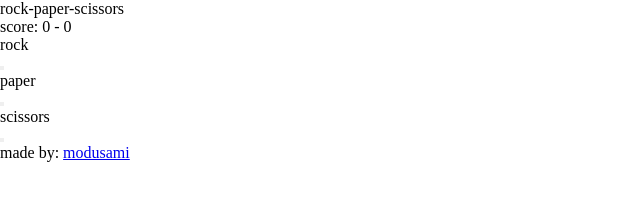
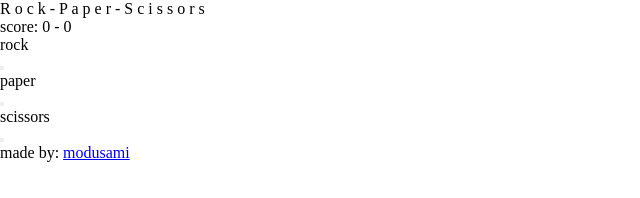
Before and after one commit to modusami/rock-paper-scissors, a plain HTML site: page index.html in a window 1280 px wide. Shown: the full height of the page, 0-640 px from the left. Drawn offline with Linux system fonts and the light colour scheme.

Commit message:
change header

```diff
--- a/index.html
+++ b/index.html
@@ -8,7 +8,25 @@
 </head>
 <body>
     <header>
-        rock-paper-scissors
+        <span class="letter">R</span>
+        <span class="letter">o</span>
+        <span class="letter">c</span>
+        <span class="letter">k</span>
+        <span class="letter">-</span>
+        <span class="letter">P</span>
+        <span class="letter">a</span>
+        <span class="letter">p</span>
+        <span class="letter">e</span>
+        <span class="letter">r</span>
+        <span class="letter">-</span>
+        <span class="letter">S</span>
+        <span class="letter">c</span>
+        <span class="letter">i</span>
+        <span class="letter">s</span>
+        <span class="letter">s</span>
+        <span class="letter">o</span>
+        <span class="letter">r</span>
+        <span class="letter">s</span>
     </header>
     <main>
         <section id="score-section">
```
